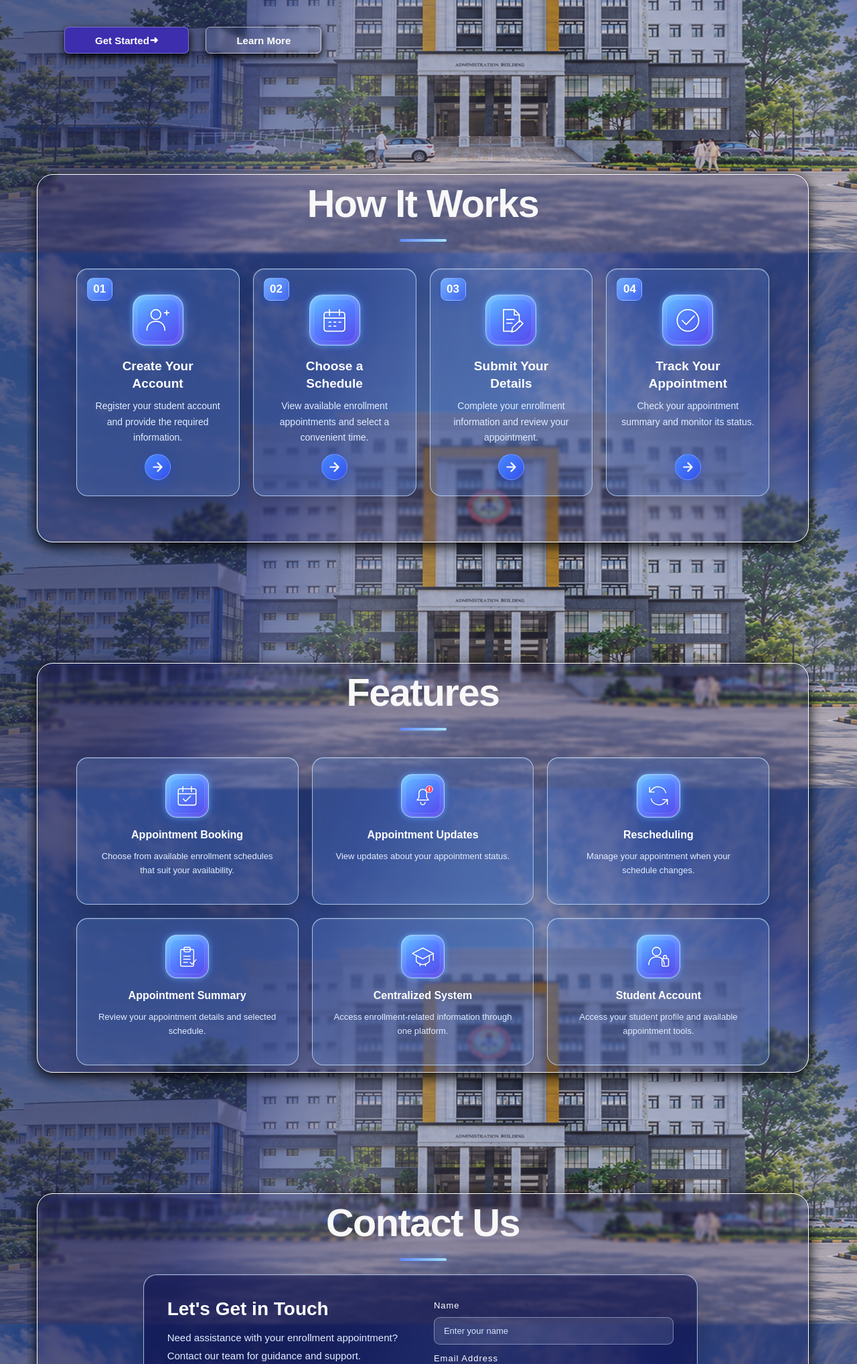
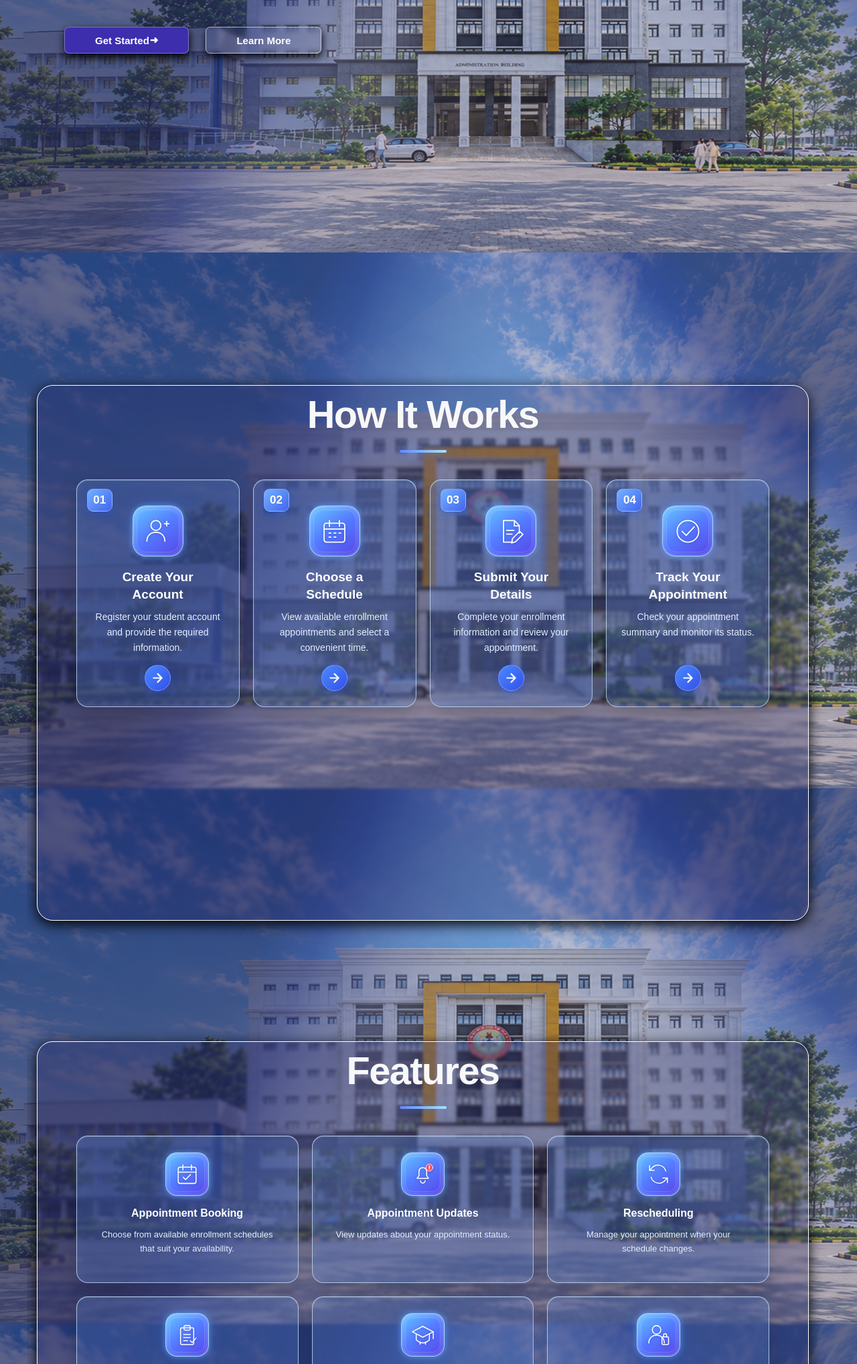
Before and after one commit to DustinBensig/PC316v2, a PHP site: page /landing.html in a window 1280 px wide. Shown: the part 423-2460 px from the top of the page at 67% size. Run offline with PHP 8.4, Linux system fonts and the light colour scheme.

Commit message:
fixing the anchor and the design

```diff
--- a/landing.css
+++ b/landing.css
@@ -9,7 +9,7 @@ html {
 }
 
 body {
-    min-height: 100vh;
+    height: 100vh;
     padding: 8px 22px 10px;
     color: #fffefe;
     font-size: 500px;
@@ -181,6 +181,7 @@ body {
     align-items: start;
     gap: 5x;
     padding: 190px 8px 0;
+    height: 100vh;
 }
 
 .hero-copy {
@@ -532,7 +533,7 @@ body {
     position: relative;
     isolation: isolate;
     width: 100%;
-    min-height: 550px;
+    height: 100vh;
     margin: 180px 0 32px;
     padding: 10px 5% 10px;
     box-sizing: border-box;
@@ -541,10 +542,6 @@ body {
     border-radius: 24px;
     scroll-margin-top: 100px;
     background: #102b59;
-}
-
-
-#how-it-works {
     border: 1px solid #ffffff;
     border-radius: 24px;
     box-shadow: 0 5px 20px rgb(0, 0, 0);
@@ -552,27 +549,6 @@ body {
     backdrop-filter: blur(2px);
     -webkit-backdrop-filter: blur(2px);
 }
-
-#features {
-    border: 1px solid #ffffff;
-    border-radius: 24px;
-    box-shadow: 0 5px 20px rgb(0, 0, 0);
-    background: rgba(25, 19, 84, 0.235);
-    backdrop-filter: blur(2px);
-    -webkit-backdrop-filter: blur(2px);
-
-}
-
-#contact {
-    border: 1px solid #ffffff;
-    border-radius: 24px;
-    box-shadow: 0 5px 20px rgb(0, 0, 0);
-    background: rgba(25, 19, 84, 0.235);
-    backdrop-filter: blur(2px);
-    -webkit-backdrop-filter: blur(2px);
-
-}
-
 
 .section-heading {
     position: relative;
@@ -837,24 +813,19 @@ body {
 .contact-panel {
     position: relative;
     z-index: 1;
-
     display: grid;
     grid-template-columns: 1fr 1fr;
     gap: 40px;
     width: 80%;
-    height: 100%;
+    height: 70%;
     max-width: 1000px;
     margin: -20px 100px 15px;
     padding: 35px;
-
     border: 1px solid rgba(200, 230, 255, 0.75);
     border-radius: 20px;
-
     background: rgba(12, 16, 74, 0.534);
-
     backdrop-filter: blur(15px);
     -webkit-backdrop-filter: blur(15px);
-
     box-shadow:
         0 14px 35px rgba(0, 0, 0, 0.2),
         inset 0 1px 1px rgba(255, 255, 255, 0.18);
--- a/landing.html
+++ b/landing.html
@@ -68,9 +68,9 @@
             </div>
         </section>
 
-<section id="how-it-works" class="content-section how-section">
+<section class="content-section how-section">
 
-    <div class="section-heading">
+    <div id="how-it-works" class="section-heading">
         <h2>How It Works</h2>
         <div class="heading-line"></div>
     </div>
@@ -153,9 +153,9 @@
 </section>
 
 
-<section id="features" class="content-section features-section">
+<section class="content-section features-section">
 
-    <div class="section-heading">
+    <div id="features" class="section-heading">
         <h2>Features</h2>
         <div class="heading-line"></div>
     </div>
@@ -242,9 +242,9 @@
     </div>
 </section>
 
-<section id="contact" class="content-section contact-section">
+<section class="content-section contact-section">
 
-    <div class="section-heading">
+    <div id="contact" class="section-heading">
         <h2>Contact Us</h2>
         <div class="heading-line"></div>
     </div>
```
